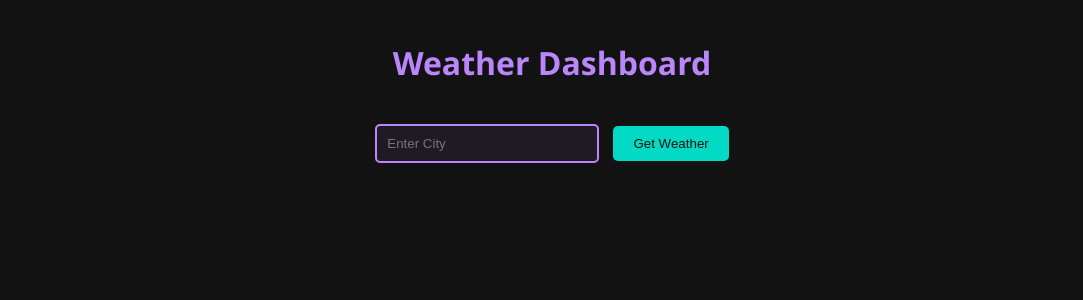
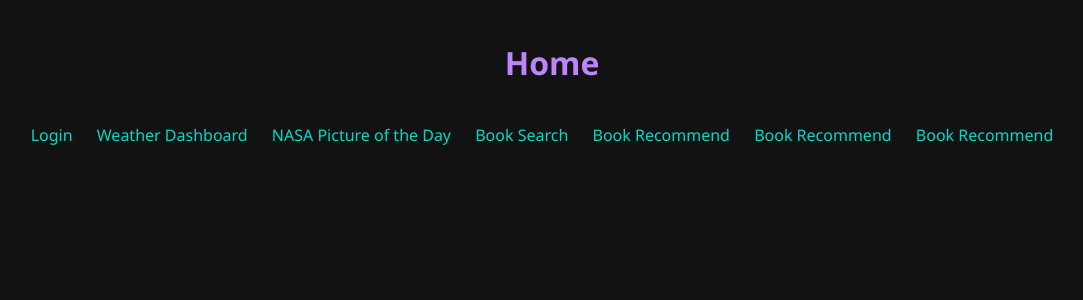
Before and after one commit to JPoirier55/homelab, a Flask app: page / in a window 1280 px wide. Shown: the top 300 px of the page, without its empty margins (88-1171 px from the left). Run offline with Flask 3, Linux system fonts and the light colour scheme; parts of the project's set-up code (start-up, migrations or seed data) failed here and were passed over.

Commit message:
Add some ai generated pages

```diff
--- a/main.py
+++ b/main.py
@@ -1,20 +1,59 @@
-from flask import Flask, render_template, request
+from flask import Flask, redirect, request, session, url_for, render_template, jsonify
 import requests
+from requests_oauthlib import OAuth2Session
+from dotenv import dotenv_values
+import os
+
+config = dotenv_values(".env")
+os.environ['OAUTHLIB_INSECURE_TRANSPORT'] = '1'
 
 app = Flask(__name__)
+app.secret_key = config['app_secret_key']
 
-NASA_API_KEY = ''  # Replace with your actual NASA API key
+REDIRECT_URI = 'http://localhost:5000/google-callback'
+GOOGLE_AUTHORIZATION_URL = 'https://accounts.google.com/o/oauth2/v2/auth'
+GOOGLE_TOKEN_URL = 'https://www.googleapis.com/oauth2/v4/token'
 
+@app.route('/')
+def home():
+    return render_template('home.html')
 
-@app.route('/', methods=['GET', 'POST'])
-def index():
+@app.route('/login')
+def login():
+    """Function to login and authorize access to Google Books API."""
+    google_client_id = config['google_client_id']
+    google = OAuth2Session(google_client_id, redirect_uri=REDIRECT_URI, scope=['https://www.googleapis.com/auth/books'])
+    authorization_url, state = google.authorization_url(GOOGLE_AUTHORIZATION_URL, access_type="offline", prompt="select_account")
+    # State is used to prevent CSRF, keep this for later.
+    session['oauth_state'] = state
+    return redirect(authorization_url)
+
+@app.route('/google-callback')
+def callback():
+    """Callback route for handling the response from Google."""
+    google_client_id = config['google_client_id']
+    google_client_secret = config['google_client_secret']
+    google = OAuth2Session(google_client_id, state=session['oauth_state'], redirect_uri=REDIRECT_URI)
+    token = google.fetch_token(GOOGLE_TOKEN_URL, client_secret=google_client_secret, authorization_response=request.url)
+    session['oauth_token'] = token
+    return redirect(url_for('book'))
+
+@app.route('/weather', methods=['GET', 'POST'])
+def weather():
     weather_data = {}
     if request.method == 'POST':
         city = request.form['city']
-        api_key = ''  # Replace with your API key
-        weather_url = f"https://api.openweathermap.org/data/2.5/onecall?lat=33.44&lon=-94.04&appid={api_key}"
+        api_key = config['open_weather_key']  # Replace with your API key
+        city_lat_long = f"http://api.openweathermap.org/geo/1.0/direct?q={city}&limit=5&appid={api_key}"
+        lat_long_resp = requests.get(city_lat_long).json()
+        lat = lat_long_resp[0]['lat']
+        long = lat_long_resp[0]['lon']
+        print(lat)
+        print(long)
+        weather_url = f"https://api.openweathermap.org/data/2.5/weather?lat={lat}&lon={long}&units=imperial&appid={api_key}"
 
         response = requests.get(weather_url)
+        print(response.text)
         if response.ok:
             data = response.json()
             weather_data = {
@@ -25,17 +64,18 @@ def index():
             }
         else:
             weather_data = {
-                'city': 'buxton',
-                'temperature': '34',
-                'description': 'fuckin buxton',
-                'icon': 'sun'
+                'city': 'NA',
+                'temperature': '0',
+                'description': 'No results',
+                'icon': 'NA'
             }
 
-    return render_template('index.html', weather=weather_data)
+    return render_template('weather.html', weather=weather_data)
 
 @app.route('/nasa')
 def nasa():
-    url = f"https://api.nasa.gov/planetary/apod?api_key={NASA_API_KEY}"
+    nasa_key = config['nasa_key']
+    url = f"https://api.nasa.gov/planetary/apod?api_key={nasa_key}"
     response = requests.get(url)
     image_data = {}
     if response.ok:
@@ -53,5 +93,130 @@ def nasa():
         }
     return render_template('nasa.html', image_data=image_data)
 
+@app.route('/book')
+def book():
+    api_key = config['books_key']
+    query = 'bestsellers'  # Example query
+    url = f"https://www.googleapis.com/books/v1/volumes?q={query}&key={api_key}&maxResults=10&orderBy=relevance"
+
+    response = requests.get(url)
+    books_data = []
+    if response.ok:
+        data = response.json()
+        items = data.get('items', [])
+        for book in items:
+            books_data.append({
+                'title': book['volumeInfo']['title'],
+                'authors': book['volumeInfo'].get('authors', []),
+                'averageRating': book['volumeInfo'].get('averageRating', 'Not available'),
+                'thumbnail': book['volumeInfo']['imageLinks']['thumbnail']
+            })
+
+    return render_template('book.html', books=books_data)
+
+def get_books(query, search_type, page):
+    if not query:
+        return jsonify({"error": "No query provided"}), 400
+
+    # Construct the query based on the search type
+    if search_type == 'title':
+        search_query = f'intitle:{query}'
+    elif search_type == 'author':
+        search_query = f'inauthor:{query}'
+    elif search_type == 'genre':
+        search_query = f'insubject:{query}'
+    else:
+        return jsonify({"error": "Invalid search type"}), 400
+
+    api_url = f"https://www.googleapis.com/books/v1/volumes?q={search_query}&startIndex={page}"
+
+    response = requests.get(api_url)
+    if response.ok:
+        books = response.json()
+        books_data = books['items']
+        return books_data, 200
+    else:
+        return jsonify({"error": "Failed request"}), 400
+
+
+@app.route('/search-books', methods=['GET'])
+def search_books():
+    return render_template('search_books.html')
+
+
+@app.route('/get-books', methods=['GET'])
+def fetch_books():
+    query = request.args.get('query')  # User's search query
+    search_type = request.args.get('type', 'title')  # 'title', 'author', or 'genre'
+    page = request.args.get('page', 1)
+
+    books_data = get_books(query, search_type, page)
+
+    if books_data[1] == 200:
+        return books_data[0]
+    else:
+        return books_data
+
+@app.route('/add-book', methods=['POST'])
+def add_book():
+    if 'oauth_token' not in session:
+        return redirect(url_for('login'))
+    token = session['oauth_token']['access_token']
+    volume_id = request.form.get('volume_id')
+    shelf_id = '4'
+    request_url = f'https://www.googleapis.com/books/v1/my_library/bookshelves/{shelf_id}/addVolume'
+
+    response = requests.post(request_url, headers={'Authorization': f"Bearer {token}", 'Content-type': 'application/json'}, params={'volumeId': volume_id})
+    if not 'results' in response or len(response['results']) == 0:
+        return redirect(url_for('my_library'))
+    else:
+        return jsonify({"success": False, "message": "Failed to add book."})
+
+
+
+@app.route('/book/my_library')
+def my_library():
+    token = session['oauth_token']['access_token']
+    print(token)
+    url = f"https://www.googleapis.com/books/v1/my_library/bookshelves/4/volumes"
+
+    response = requests.get(url, headers={'Authorization': f"Bearer {token}"})
+    books_data = []
+    print(response.text)
+    if response.ok:
+        data = response.json()
+        items = data.get('items', [])
+        for book in items:
+            books_data.append({
+                'title': book['volumeInfo']['title'],
+                'authors': book['volumeInfo'].get('authors', []),
+                'averageRating': book['volumeInfo'].get('averageRating', 'Not available'),
+                'thumbnail': book['volumeInfo']['imageLinks']['thumbnail']
+            })
+
+    return render_template('my_library.html', books=books_data)
+
+@app.route('/book/recommend')
+def book_recommend():
+    api_key = config['books_key']
+    user_id = config['user_id']
+    url = f"https://www.googleapis.com/books/v1/users/{user_id}/bookshelves/4/volumes?key={api_key}"
+
+    response = requests.get(url)
+    books_data = []
+    print(response.text)
+    if response.ok:
+        data = response.json()
+        items = data.get('items', [])
+        for book in items:
+            books_data.append({
+                'title': book['volumeInfo']['title'],
+                'authors': book['volumeInfo'].get('authors', []),
+                'averageRating': book['volumeInfo'].get('averageRating', 'Not available'),
+                'thumbnail': book['volumeInfo']['imageLinks']['thumbnail']
+            })
+
+    return render_template('book.html', books=books_data)
+
 if __name__ == '__main__':
     app.run(debug=True)
--- a/static/style.css
+++ b/static/style.css
@@ -75,3 +75,35 @@ button:hover {
         grid-template-columns: 1fr;
     }
 }
+
+.book-container {
+    display: grid;
+    grid-template-columns: repeat(auto-fill, minmax(200px, 1fr));
+    gap: 20px;
+    padding: 20px;
+}
+
+.book-image {
+    max-width: 100%;
+    height: auto;
+    margin-bottom: 10px;
+}
+
+nav ul {
+    list-style-type: none;
+    padding: 0;
+}
+
+nav ul li {
+    display: inline;
+    margin-right: 20px;
+}
+
+nav ul li a {
+    text-decoration: none;
+    color: #03DAC6; /* Example color */
+}
+
+nav ul li a:hover {
+    color: #BB86FC; /* Example hover color */
+}
--- /dev/null
+++ b/templates/home.html
@@ -0,0 +1,24 @@
+<!DOCTYPE html>
+<html lang="en">
+<head>
+    <meta charset="UTF-8">
+    <meta http-equiv="X-UA-Compatible" content="IE=edge">
+    <meta name="viewport" content="width=device-width, initial-scale=1.0">
+    <link rel="stylesheet" href="{{ url_for('static', filename='style.css') }}">
+    <title>Home - My App</title>
+</head>
+<body>
+    <h1>Home</h1>
+    <nav>
+        <ul>
+            <li><a href="{{ url_for('login') }}">Login</a></li>
+            <li><a href="{{ url_for('weather') }}">Weather Dashboard</a></li>
+            <li><a href="{{ url_for('nasa') }}">NASA Picture of the Day</a></li>
+            <li><a href="{{ url_for('book') }}">Book Search</a></li>
+            <li><a href="{{ url_for('book_recommend') }}">Book Recommend</a></li>
+            <li><a href="{{ url_for('search_books') }}">Book Recommend</a></li>
+            <li><a href="{{ url_for('my_library') }}">Book Recommend</a></li>
+        </ul>
+    </nav>
+</body>
+</html>
--- a/templates/index.html
+++ b/templates/weather.html
@@ -19,7 +19,7 @@
                 <h2>{{ weather.city }}</h2>
             </div>
             <div class="card">
-                <p>Temperature: {{ weather.temperature }}°C</p>
+                <p>Temperature: {{ weather.temperature }}°F</p>
             </div>
             <div class="card">
                 <p>Description: {{ weather.description }}</p>
```
Also changed, not shown: templates/book.html (added, +21 -0 lines), templates/my_library.html (added, +26 -0 lines), templates/scratch.html (added, +25 -0 lines), templates/search_books.html (added, +88 -0 lines), 1 other file.
